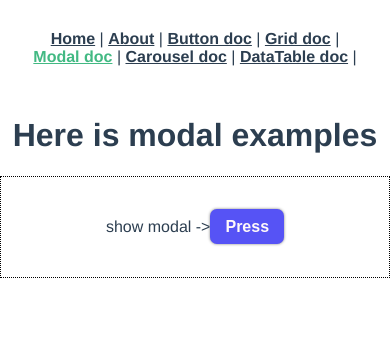
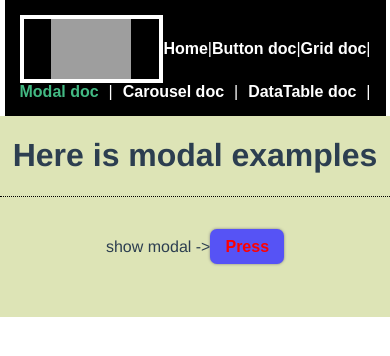
Before and after one commit to Yurii19/UI-library, a Vue app: page /modal in a window 390 px wide. Shown: the top 356 px of the page. Built offline with nearby package versions, Linux system fonts and the light colour scheme; grey boxes are pictures that could not be loaded.

Commit message:
refactor(init): use navbare menu component

```diff
--- a/src/App.vue
+++ b/src/App.vue
@@ -1,19 +1,38 @@
 <template>
   <div id="app">
     <div id="nav">
-      <router-link to="/">Home</router-link> |
-      <router-link to="/about">About</router-link> |
-      <router-link to="/button">Button doc</router-link> |
-      <router-link to="/grid">Grid doc</router-link> |
-      <router-link to="/modal">Modal doc</router-link> |
-      <router-link to="/carousel">Carousel doc</router-link> |
-      <router-link to="/dataTable">DataTable doc</router-link> |
+      <Navbar>
+        <template #brand>
+          <img src="https://www.dropbox.com/s/mc8fvdgpbrcdlaq/mo.png?raw=1" height="60px" />
+        </template>
+        <template #menu>
+          <router-link to="/">Home</router-link>|
+          <!-- <router-link to="/about">About</router-link>| -->
+          <router-link to="/button">Button doc</router-link>|
+          <router-link to="/grid">Grid doc</router-link>|
+          <router-link to="/modal">Modal doc</router-link>|
+          <router-link to="/carousel">Carousel doc</router-link>|
+          <router-link to="/dataTable">DataTable doc</router-link>|
+        </template>
+      </Navbar>
     </div>
-    <router-view/>
+    <router-view />
   </div>
 </template>
 
+<script lang="ts">
+import Vue from 'vue';
+import Navbar from '@/components/Navbar.vue';
+
+export default Vue.extend({
+  components: {
+    Navbar,
+  },
+});
+</script>
+
 <style lang="less">
+
 #app {
   font-family: Avenir, Helvetica, Arial, sans-serif;
   -webkit-font-smoothing: antialiased;
@@ -23,11 +42,14 @@
 }
 
 #nav {
-  padding: 30px;
-
   a {
     font-weight: bold;
-    color: #2c3e50;
+    color: white;
+    transition: 0.3s;
+    &:hover {
+      transition: 0.3s;
+      color: #54a0ff;
+    }
 
     &.router-link-exact-active {
       color: #42b983;
--- a/src/components/DataTable.vue
+++ b/src/components/DataTable.vue
@@ -147,7 +147,7 @@ export default Vue.extend({
   font-size: 1.3em;
   display: inline-block;
   font-family: monospace;
-  background-color: rgba(0, 0, 0, 0.05);
+  background-color: rgba(178, 190, 195, .7)
 }
 .table-header {
   font-weight: 600;
@@ -209,6 +209,7 @@ export default Vue.extend({
 
 .btn-add {
   margin-left: 10px;
+  background-color: rgba(255, 255, 255, 0.6);
 }
 
 .btn-remove {
--- a/src/components/MyButton.vue
+++ b/src/components/MyButton.vue
@@ -1,5 +1,5 @@
 <template>
-    <button v-bind:class="[color, size]"
+<button v-bind:class="[color, size]"
     @click="sendClick"
     >
    <slot>Press</slot>
@@ -32,6 +32,7 @@ export default Vue.extend({
 
 <!-- Add "scoped" attribute to limit CSS to this component only -->
 <style scoped lang="less">
+
 
 @err: rgba(252, 0, 0, 1);
 @suc: rgba(0, 252, 105, 1);
--- a/src/components/Navbar.vue
+++ b/src/components/Navbar.vue
@@ -7,13 +7,7 @@
         </slot>
       </div>
       <slot name="menu">
-<router-link to="/">Home</router-link> |
-      <router-link to="/about">About</router-link> |
-      <router-link to="/button">Button doc</router-link> |
-      <router-link to="/grid">Grid doc</router-link> |
-      <router-link to="/modal">Modal doc</router-link> |
-      <router-link to="/carousel">Carousel doc</router-link> |
-      <router-link to="/dataTable">DataTable doc</router-link> |
+
       </slot>
     </nav>
   </div>
@@ -59,7 +53,7 @@ a {
   font-size: 1.2em;
   // border-radius: 20px;
   overflow: hidden;
-  border: 4px solid white;
+  border: 4px solid rgba(255, 255, 255, 1);
   display: inline-flex;
 }
 .nav-menu {
--- /dev/null
+++ b/src/styles/main.less
@@ -0,0 +1,34 @@
+
+.main-basis {
+  //  border-left: 1px dotted black;
+  //  border-right: 1px dotted black;
+  display: flex;
+  flex-direction: column;
+  margin: auto;
+  background-color: rgba(161, 181, 54, 0.36);
+  padding-bottom: 20px;
+}
+.main-container {
+  .main-basis;
+  max-width: 900px;
+}
+
+@media (max-width: 600px){
+  .main-container {
+    .main-basis;
+    max-width: 600px;
+  }
+  button {
+    color: green !important;
+  }
+}
+
+@media (max-width: 400px){
+  .main-container {
+    .main-basis;
+    width: 100%;
+  }
+  button {
+    color: red !important;
+  }
+}
--- a/src/views/ButtonView.vue
+++ b/src/views/ButtonView.vue
@@ -1,5 +1,5 @@
 <template>
-  <div class="btnv">
+  <div class="main-container">
     <h1>Here is button examples</h1>
     <div class="container">
       <MyButton :color="'bg-err'">
@@ -40,9 +40,11 @@ export default Vue.extend({
 </script>
 
 <style scoped lang="less">
+@import "../styles/main.less";
+
 .container {
   display: flex;
-  border: 1px dotted black;
+  border-top: 1px dotted black;
   height: 100px;
   justify-content: space-around;
   align-items: center;
--- a/src/views/CarouselView.vue
+++ b/src/views/CarouselView.vue
@@ -1,5 +1,5 @@
 <template>
-  <div class="main">
+  <div class="main-container">
     <h1>Here is carousel examples</h1>
     <div class="container">
       <Carousel v-bind:images="carouselSlides" />
@@ -10,7 +10,7 @@
 <script lang="ts">
 import Vue from 'vue';
 import Carousel from '@/components/Carousel.vue';
-import { users, slides, columns, search } from '@/components/localStore.ts';
+import { users, slides, columns, search } from '../components/localStore';
 
 export default Vue.extend({
   name: 'ButtonView',
@@ -26,9 +26,11 @@ export default Vue.extend({
 </script>
 
 <style scoped lang="less">
+@import "../styles/main.less";
+
 .container {
   display: flex;
-  border: 1px dotted black;
+  border-top: 1px dotted black;
   min-height: 100px;
   justify-content: space-around;
   align-items: center;
--- a/src/views/DataTableView.vue
+++ b/src/views/DataTableView.vue
@@ -1,5 +1,5 @@
 <template>
-  <div class="main">
+  <div class="main-container">
     <h1>Here is data table examples</h1>
     <div class="container">
       <DataTable :items="usersSet" :columns="columnsConfig" :search="searchConfig"/>
@@ -10,7 +10,7 @@
 <script lang="ts">
 import Vue from 'vue';
 import DataTable from '@/components/DataTable.vue';
-import { users, columns, search } from '@/components/localStore.ts';
+import { users, columns, search } from '../components/localStore';
 
 export default Vue.extend({
   name: 'DataTableVue',
@@ -28,9 +28,11 @@ export default Vue.extend({
 </script>
 
 <style scoped lang="less">
+@import "../styles/main.less";
+
 .container {
   display: flex;
-  border: 1px dotted black;
+  border-top: 1px dotted black;
   min-height: 100px;
   justify-content: space-around;
   align-items: center;
--- a/src/views/GridView.vue
+++ b/src/views/GridView.vue
@@ -1,5 +1,5 @@
 <template>
-  <div class="container">
+  <div class="main-container">
     <h1>Here is grid examples</h1>
      <Row>
       <Column :size="5">this is column with size = 5</Column>
@@ -24,6 +24,7 @@ export default Vue.extend({
 </script>
 
 <style scoped lang="less">
+@import "../styles/main.less";
 .container {
  margin: 0;
  border: 1px dotted black;
--- a/src/views/Home.vue
+++ b/src/views/Home.vue
@@ -1,9 +1,9 @@
 <template>
   <div class="home">
-
+    <h1>Welcome to my project!</h1>
     <!-- <img alt="Vue logo" src="../assets/logo.png"> -->
     <!-- <HelloWorld msg="Welcome to Your Vue.js App"/> -->
-    <MyButton :color="'bg-err'" ><template>close</template></MyButton>
+    <!-- <MyButton :color="'bg-err'" ><template>close</template></MyButton>
     <MyButton :color="'btn'" ><template>button by slot</template></MyButton>
     <MyButton :color="'bg-dark'" ><template>x</template></MyButton>
     <Row>
@@ -24,7 +24,7 @@
     v-bind:images="carouselSlides"
     />
     <DataTable :items="usersSet" :columns="columnsConfig" :search="searchConfig"/>
-    <!-- <MyModal> -->
+    <MyModal> -->
   </div>
 </template>
 
--- a/src/views/ModalView.vue
+++ b/src/views/ModalView.vue
@@ -1,5 +1,5 @@
 <template>
-  <div class="main">
+  <div class="main-container">
     <h1>Here is modal examples</h1>
     <div class="container">
        <Modal :title="'Hello im my modal'">
@@ -29,9 +29,11 @@ export default Vue.extend({
 </script>
 
 <style scoped lang="less">
+@import "../styles/main.less";
+
 .container {
   display: flex;
-  border: 1px dotted black;
+  border-top: 1px dotted black;
   height: 100px;
   justify-content: space-around;
   align-items: center;
```
